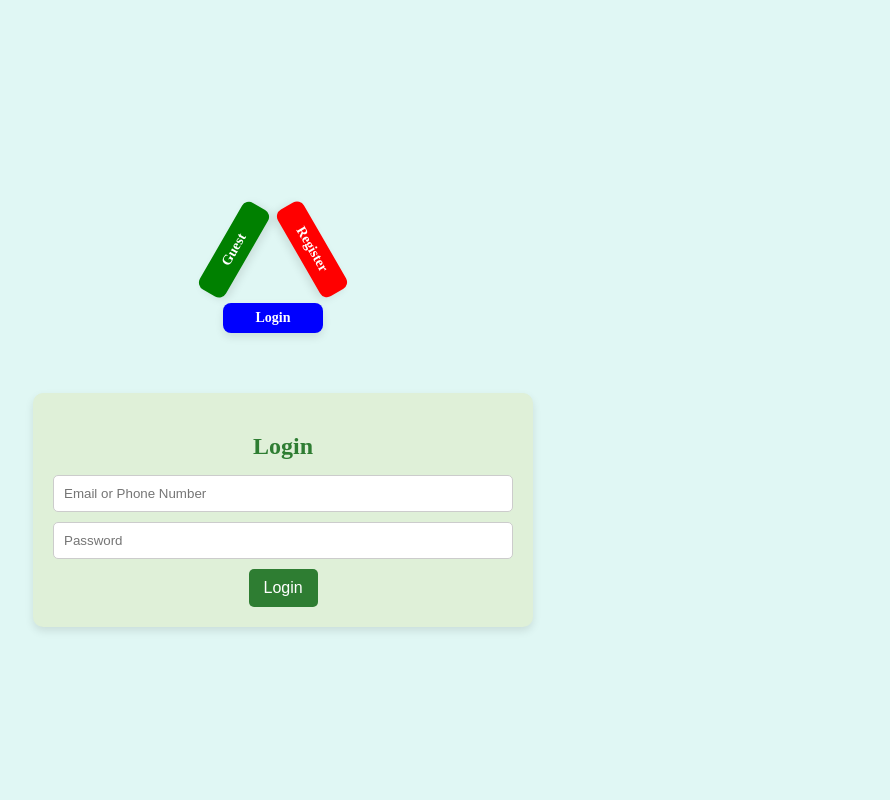
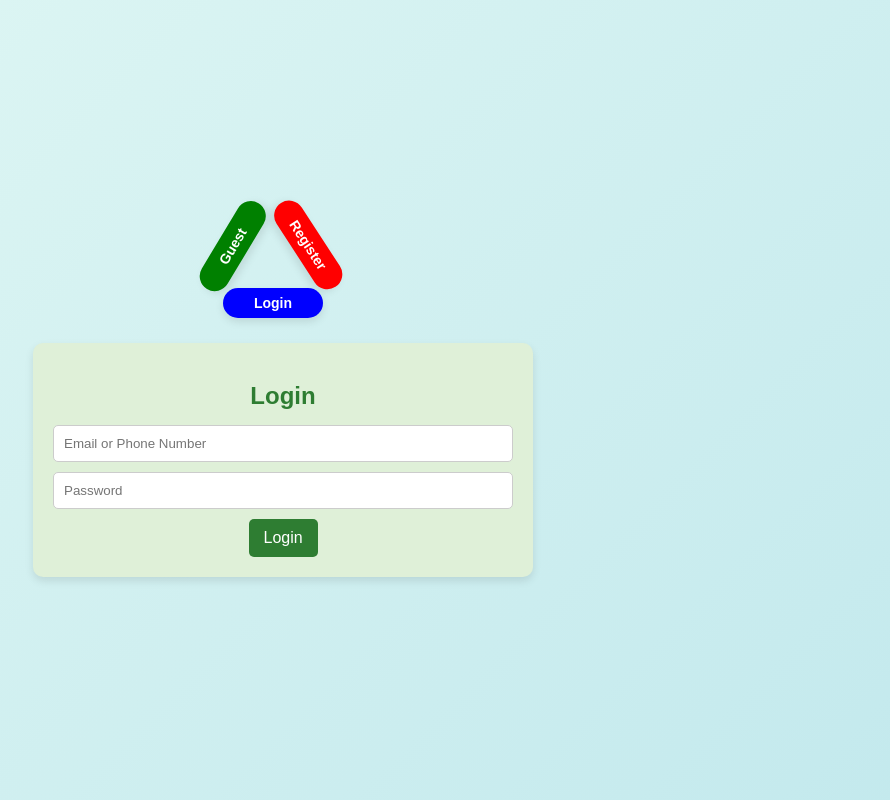
Before and after one commit to UselessShyt/Eco-Waste-System, a PHP site: page /HTML/login.html in a window 1280 px wide. Shown: the whole page, without its empty margins (357-1247 px from the left). Run offline with PHP 8.4, Linux system fonts and the light colour scheme.

Commit message:
adjust the login, register and guest button make button and submit table more closer. adjust the javascript, remove the javascript in html and move it to manageaccount, and create a javacript link

```diff
--- a/CSS/login.css
+++ b/CSS/login.css
@@ -5,6 +5,8 @@ body {
     height: 100vh;
     margin: 0;
     background-color: #e0f7f4;
+    background: linear-gradient(135deg, #e0f7f4, #c3e9ed);
+    font-family: 'Arial', sans-serif;
 }
 
 .main-container {
@@ -18,7 +20,7 @@ body {
 .triangle-container {
     position: relative;
     width: 200px;
-    height: 200px;
+    height: 100px;
 }
 
 .rectangle {
@@ -33,7 +35,7 @@ body {
     position: absolute;
     cursor: pointer;
     transform-origin: bottom center;
-    border-radius: 8px;
+    border-radius: 20px;
     box-shadow: 0 4px 8px rgba(0, 0, 0, 0.1);
     transition: transform 0.3s, background-color 0.3s, top 0.3s, left 0.3s;
 }
@@ -44,9 +46,9 @@ body {
 
 .red {
     background-color: red;
-    transform: rotate(60deg);
-    top: 9%;
-    left: 52%;
+    transform: rotate(57deg);
+    top: -35%;
+    left: 49%;
     transform-origin: left center;
 }
 
@@ -60,9 +62,9 @@ body {
 
 .green {
     background-color: green;
-    transform: rotate(-60deg);
-    top: 52.6%;
-    left: 13%;
+    transform: rotate(301deg);
+    top: 51%;
+    left: 12%;
     transform-origin: left center;
 }
 
--- a/HTML/login.html
+++ b/HTML/login.html
@@ -5,7 +5,6 @@
     <meta charset="UTF-8">
     <meta name="viewport" content="width=device-width, initial-scale=1.0">
     <link rel="stylesheet" href="../CSS/login.css">
-    <link rel="stylesheet" href="../Javascript/ManageAccount.js">
     <title>Recycling Triangle</title>
 </head>
 
@@ -40,77 +39,7 @@
         </div>
     </div>
 
-    <script>
-        const register = document.getElementById("register");
-        const login = document.getElementById("login");
-        const guest = document.getElementById("guest");
 
-        const loginForm = document.getElementById("login-form");
-        const registerForm = document.getElementById("register-form");
-        login.style.pointerEvents = "none";
-
-        const positions = {
-            register: { top: '9%', left: '52%', rotate: 60 },
-            login: { top: '65%', left: '20%', rotate: 0 },
-            guest: { top: '52.6%', left: '13%', rotate: -60 }
-        };
-
-        // Indicate the places of button change
-        function rotatePositionsCounterClockwise() {
-            const temp = positions.register;
-            positions.register = positions.guest;
-            positions.guest = positions.login;
-            positions.login = temp;
-            applyPositions();
-        }
-
-        function rotatePositionsClockwise() {
-            const temp = positions.login;
-            positions.login = positions.guest;
-            positions.guest = positions.register;
-            positions.register = temp;
-            applyPositions();
-        }
-
-        // The Login, Register and Guest Position.
-        function applyPositions() {
-            register.style.top = positions.register.top;
-            register.style.left = positions.register.left;
-            register.style.transform = `rotate(${positions.register.rotate}deg)`;
-
-            login.style.top = positions.login.top;
-            login.style.left = positions.login.left;
-            login.style.transform = `rotate(${positions.login.rotate}deg)`;
-
-            guest.style.top = positions.guest.top;
-            guest.style.left = positions.guest.left;
-            guest.style.transform = `rotate(${positions.guest.rotate}deg)`;
-        }
-
-        // Click register
-        register.addEventListener("click", () => {
-            rotatePositionsClockwise();
-            loginForm.classList.remove('active');
-            registerForm.classList.add('active');
-            register.style.pointerEvents = "none"; // 禁用 register 按钮
-            login.style.pointerEvents = "auto"; // 启用 login 按钮
-        });
-
-        // Click login
-        login.addEventListener("click", () => {
-            rotatePositionsCounterClockwise();
-            registerForm.classList.remove('active');
-            loginForm.classList.add('active');
-            login.style.pointerEvents = "none"; // 禁用 login 按钮
-            register.style.pointerEvents = "auto"; // 启用 register 按钮
-        });
-
-        // Guest button keeps rotating (optional)
-        guest.addEventListener("click", () => {
-            rotatePositionsClockwise(); // 或者 rotatePositionsCounterClockwise();
-            window.location.href = "Guest.html";
-        });
-    </script>
 </body>
-
+    <script src="../Javascript/ManageAccount.js"></script>
 </html>
--- a/Javascript/ManageAccount.js
+++ b/Javascript/ManageAccount.js
@@ -7,9 +7,9 @@ const registerForm = document.getElementById("register-form");
         login.style.pointerEvents = "none";
 
         const positions = {
-    register: { top: '9%', left: '52%', rotate: 60 },
+            register: { top: '-35%', left: '49%', rotate: 57 },
             login: { top: '65%', left: '20%', rotate: 0 },
-    guest: { top: '52.6%', left: '13%', rotate: -60 }
+            guest: { top: '51%', left: '12%', rotate: 301 }
         };
 
         // Indicate the places of button change
@@ -65,4 +65,5 @@ login.addEventListener("click", () => {
         // Guest button keeps rotating (optional)
         guest.addEventListener("click", () => {
             rotatePositionsClockwise(); // 或者 rotatePositionsCounterClockwise();
+            window.location.href = "Guest.html";
         });
```
Lines whose indentation alone changed are shown as unchanged.
